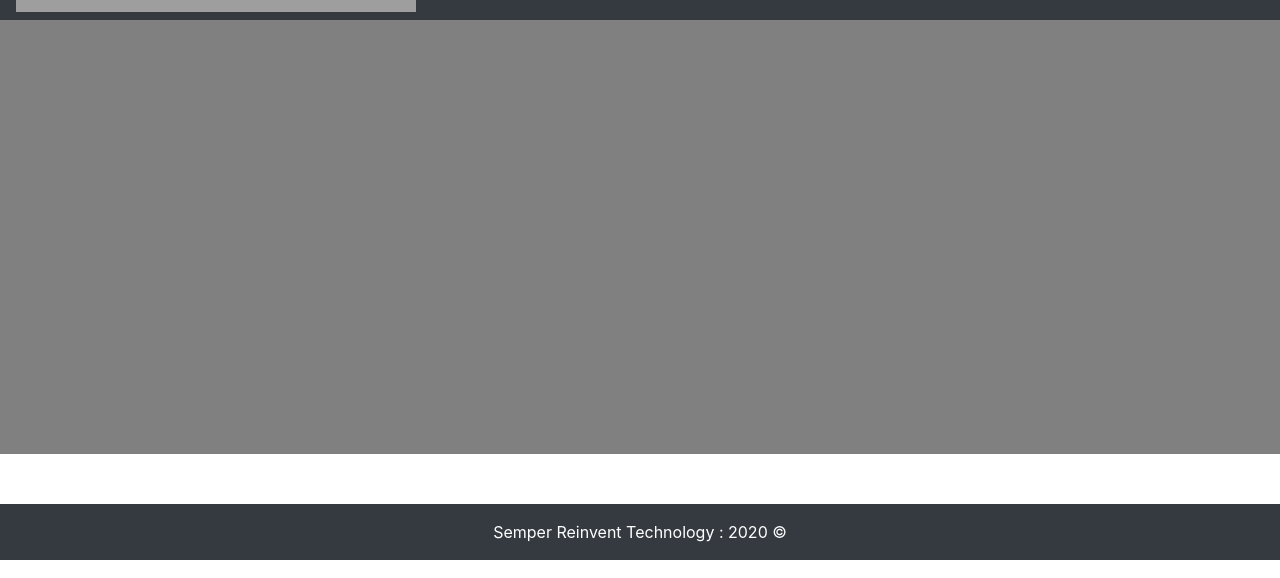
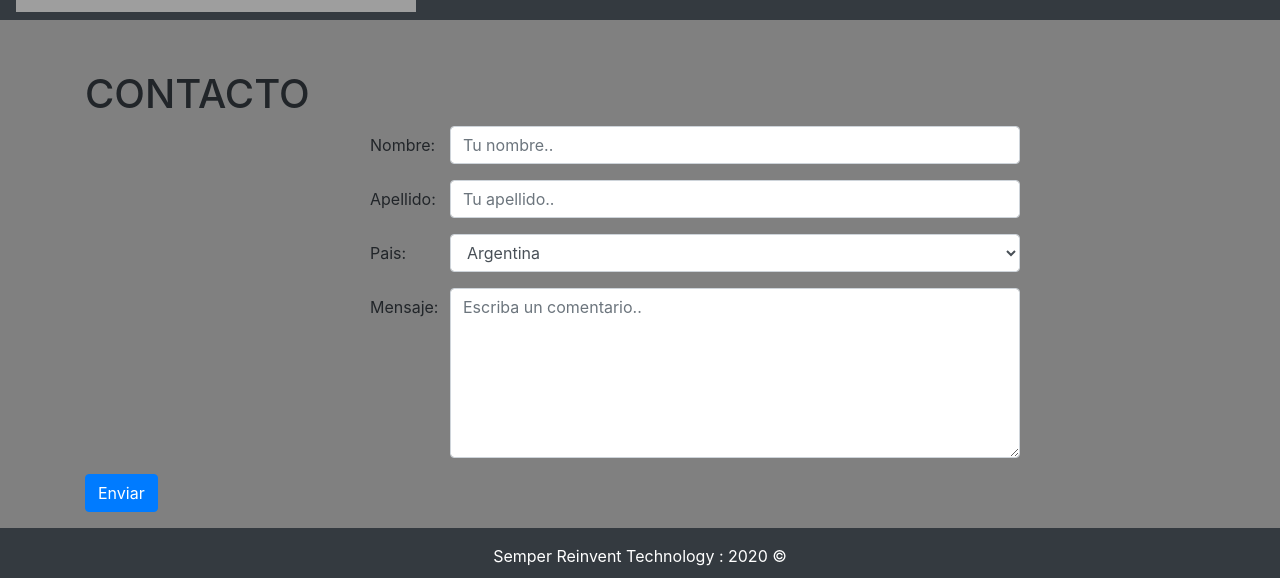
Before and after one commit to JaviFerri7/proyec3-javierferri-prog3, an Angular app: page /app-contact in a window 1280 px wide. Shown: the part 296-874 px from the top of the page. Built offline with nearby package versions, Linux system fonts and the light colour scheme; grey boxes are pictures that could not be loaded.

Commit message:
1 file modified

```diff
--- a/src/app/contact/contact.component.html
+++ b/src/app/contact/contact.component.html
@@ -39,3 +39,23 @@
                       </article>
             </div>
 </div> -->
+
+  <div _ngcontent-rnr-c52="" id="Contacto" class="Contacto">
+    <h1 _ngcontent-rnr-c52="" class="title-contac">CONTACTO</h1>
+      <div _ngcontent-rnr-c52="" class="row">
+        <div _ngcontent-rnr-c52="" class="col">
+          <form _ngcontent-rnr-c52="" novalidate="" class="ng-untouched ng-pristine ng-valid">
+           <div _ngcontent-rnr-c52="" class="form-group row">
+            <div _ngcontent-rnr-c52="" class="col-1 col-sm-2 col-lg-3"></div>
+            <label _ngcontent-rnr-c52="" for="fname" class="col-3 col-sm-2 col-lg-1 col-form-label">Nombre:</label>
+            <input _ngcontent-rnr-c52="" type="text" id="fname" name="fname" placeholder="Tu nombre.." class="form-control col-6"></div>
+            <div _ngcontent-rnr-c52="" class="form-group row"><div _ngcontent-rnr-c52="" class="col-1 col-sm-2 col-lg-3"></div><label _ngcontent-rnr-c52="" for="lname" class="col-3 col-sm-2 col-lg-1 col-form-label">Apellido:</label><input _ngcontent-rnr-c52="" type="text" id="lname" name="lname" placeholder="Tu apellido.." class="form-control col-6"></div>
+            <div _ngcontent-rnr-c52="" class="form-group row">
+              <div _ngcontent-rnr-c52="" class="col-1 col-sm-2 col-lg-3"></div>
+              <label _ngcontent-rnr-c52="" for="country" class="col-3 col-sm-2 col-lg-1 col-form-label">Pais:</label><select _ngcontent-rnr-c52="" id="country" name="country" class="form-control col-6"><option _ngcontent-rnr-c52="" value="argentina" ng-reflect-value="argentina">Argentina</option><option _ngcontent-rnr-c52="" value="usa" ng-reflect-value="usa">Estados Unidos</option><option _ngcontent-rnr-c52="" value="brasil" ng-reflect-value="brasil">Brasil</option></select></div>
+              <div _ngcontent-rnr-c52="" class="form-group row"><div _ngcontent-rnr-c52="" class="col-1 col-sm-2 col-lg-3"></div>
+              <label _ngcontent-rnr-c52="" for="subject" class="col-3 col-sm-2 col-lg-1 col-form-label">Mensaje:</label><textarea _ngcontent-rnr-c52="" id="subject" name="subject" placeholder="Escriba un comentario.." class="form-control col-6" style="height: 170px;"></textarea></div><button _ngcontent-rnr-c52="" type="submit" class="btn btn-primary">Enviar</button>
+              </form>
+        </div>
+      </div>
+  </div>
--- a/src/app/home/home.component.html
+++ b/src/app/home/home.component.html
@@ -4,7 +4,7 @@
       <img src="https://stackblitz.com/files/proyec3-javierferri-prog3/github/JaviFerri7/proyec3-javierferri-prog3/master/img-prac3/logo-vma-footer.png">
       <h1>Municipalidad de Villa María</h1>
       <p>Cuidarnos es responsabilidad de todos.</p>
-      <p>#QuedateEnC</p>
+      <p>#QuedateEnCasa</p>
     </div>
   </section>
 </main>
```
